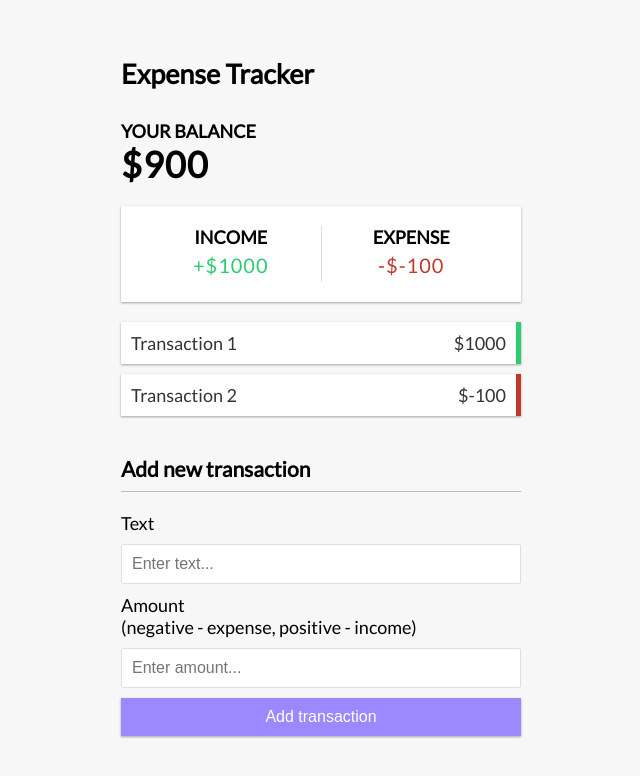
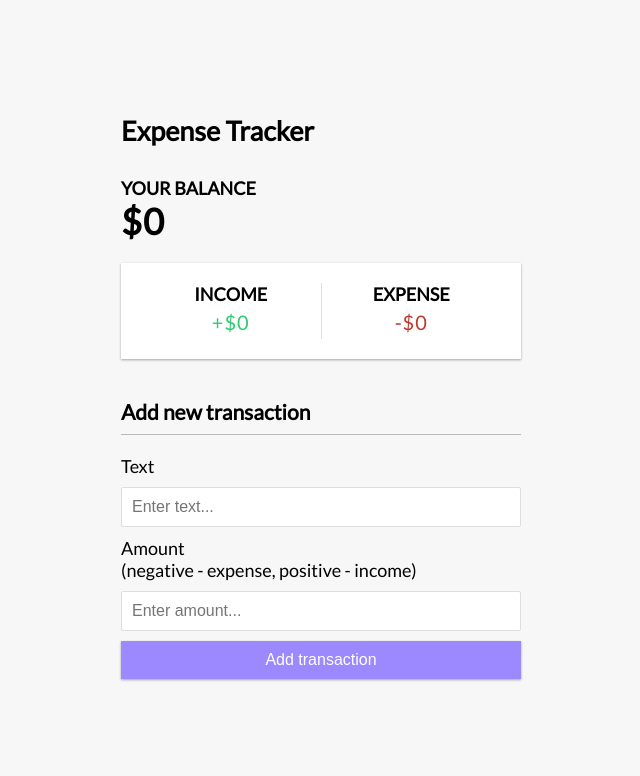
Before and after one commit to AbdulRehman-1/vue-expense-tracker-ts, a Vue app: page / in a window 1280 px wide. Shown: the top 776 px of the page, without its empty margins (319-959 px from the left). Built offline with nearby package versions, Linux system fonts and the light colour scheme.

Commit message:
added vue-toast and fixed reactivity of application

```diff
--- a/package.json
+++ b/package.json
@@ -15,7 +15,8 @@
   },
   "dependencies": {
     "pinia": "^2.1.4",
-    "vue": "^3.3.4"
+    "vue": "^3.3.4",
+    "vue-toastification": "^2.0.0-rc.5"
   },
   "husky": {
     "hooks": {
--- a/src/components/AddTransaction.vue
+++ b/src/components/AddTransaction.vue
@@ -17,15 +17,18 @@
 </template>
 
 <script setup>
+import { useToast } from 'vue-toastification'
 import { useTransactionStore } from '@/stores/transactionStore'
 import { ref } from 'vue'
 
 const title = ref('')
 const amount = ref('')
 
+const toast = useToast()
+
 const addTransaction = () => {
   if (!title.value || !amount.value) {
-    alert('Please enter both title and amount.')
+    toast.error('Both fields must be filled.')
     return
   }
   const transactionStore = useTransactionStore()
--- a/src/components/AppBalance.vue
+++ b/src/components/AppBalance.vue
@@ -5,7 +5,8 @@
 
 <script setup>
 import { useTransactionStore } from '../stores/TransactionStore'
+import { storeToRefs } from 'pinia'
 
 const transactionStore = useTransactionStore()
-const { total } = transactionStore
+const { total } = storeToRefs(transactionStore)
 </script>
--- a/src/components/IncomeExpense.vue
+++ b/src/components/IncomeExpense.vue
@@ -13,7 +13,8 @@
 
 <script setup>
 import { useTransactionStore } from '../stores/TransactionStore'
+import { storeToRefs } from 'pinia'
 
 const transactionStore = useTransactionStore()
-const { income, expense } = transactionStore
+const { income, expense } = storeToRefs(transactionStore)
 </script>
--- a/src/main.ts
+++ b/src/main.ts
@@ -1,11 +1,13 @@
+import Toast from 'vue-toastification'
+import 'vue-toastification/dist/index.css'
 import './assets/style.css'
-
 import { createPinia } from 'pinia'
 import { createApp } from 'vue'
 import App from './App.vue'
 
 const app = createApp(App)
 
+app.use(Toast)
 app.use(createPinia())
 
 app.mount('#app')
--- a/src/stores/TransactionStore.ts
+++ b/src/stores/TransactionStore.ts
@@ -3,18 +3,7 @@ import { computed, ref } from 'vue'
 import type { Transaction } from '../types/transactionTypes'
 
 export const useTransactionStore = defineStore('transactionStore', () => {
-  const transactions = ref<Transaction[]>([
-    {
-      id: 1,
-      title: 'Transaction 1',
-      amount: 1000
-    },
-    {
-      id: 1,
-      title: 'Transaction 2',
-      amount: -100
-    }
-  ])
+  const transactions = ref<Transaction[]>([])
 
   const total = computed(() => {
     return transactions.value.reduce((acc, transaction) => {
```
Also changed, not shown: 1 other file (tests, documents, lock files or other folders).
